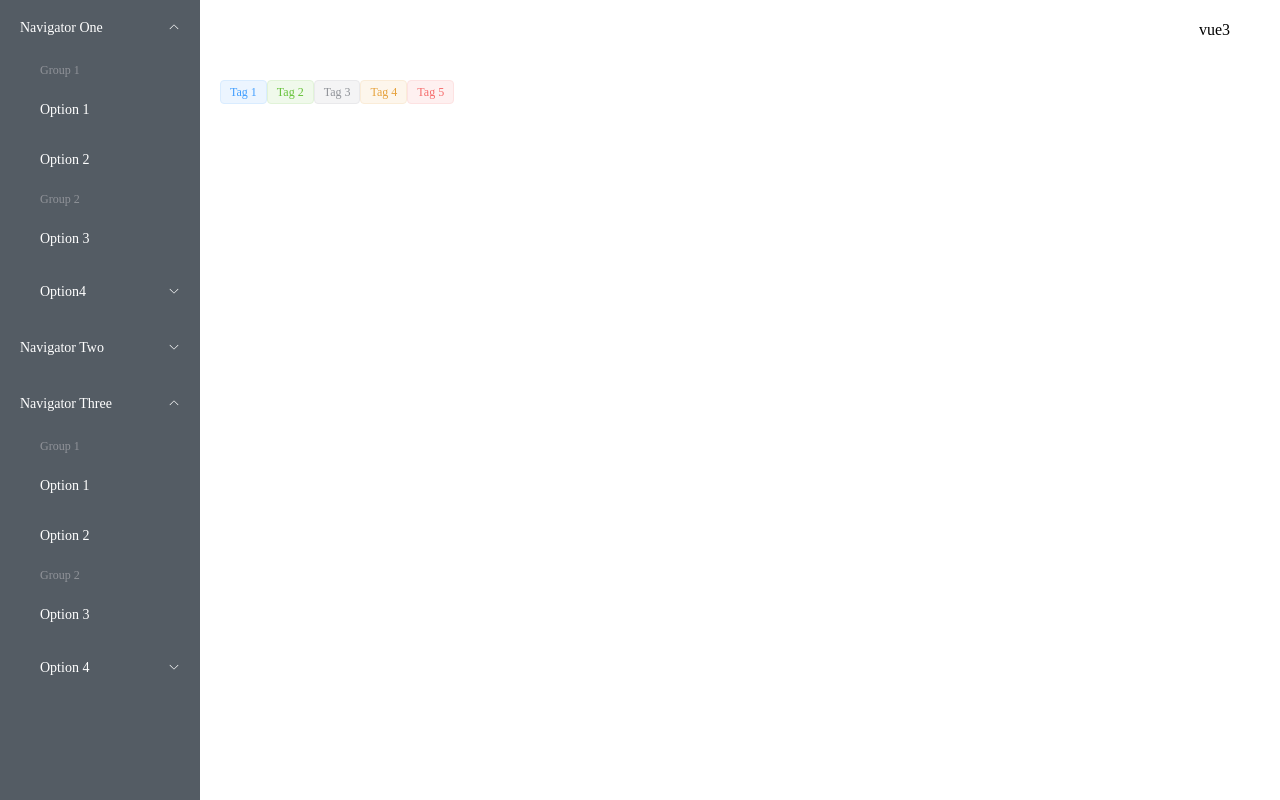
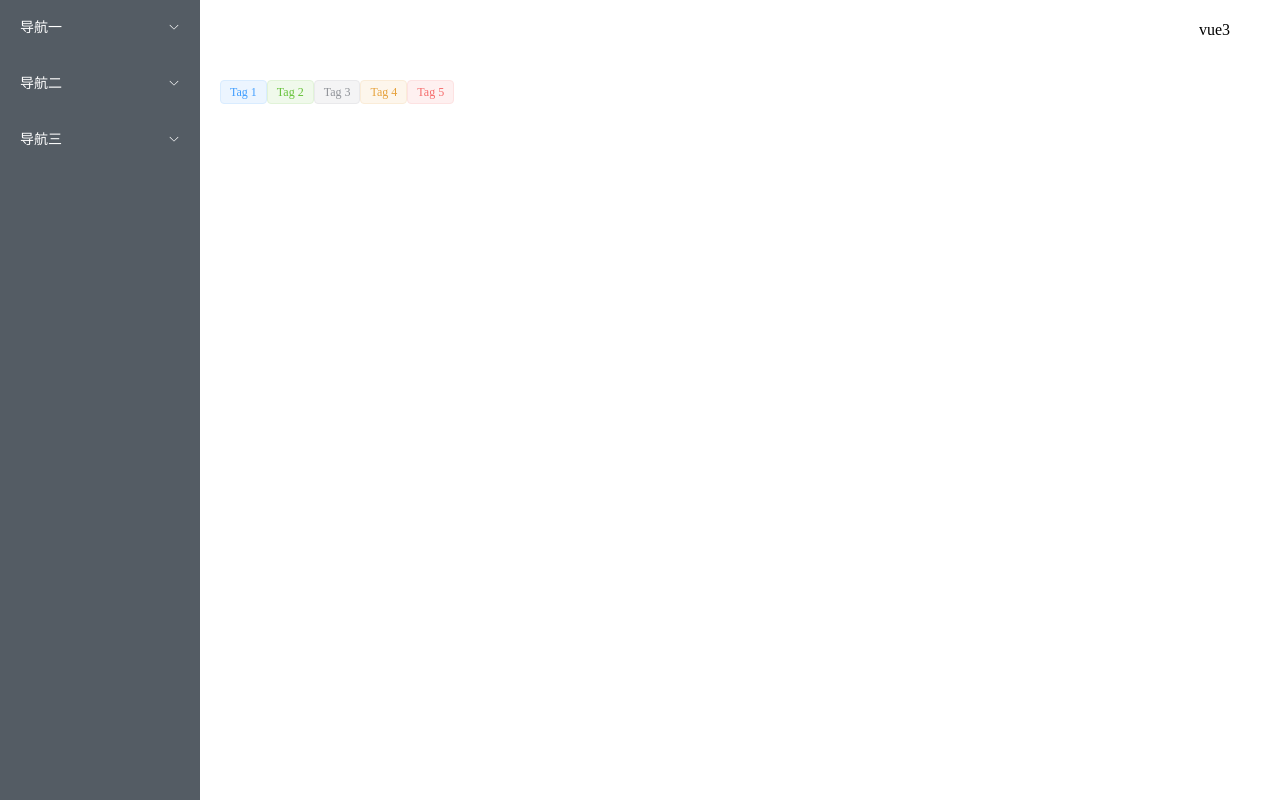
Before and after one commit to xugaoyang/vue3-admin, a Vue app: page / in a window 1280 px wide. Built offline with nearby package versions, Linux system fonts and the light colour scheme; some icons are missing.

Commit message:
feat(layout): add sidebar collapse

```diff
--- a/src/layout/Config.vue
+++ b/src/layout/Config.vue
@@ -1,28 +1,136 @@
 <template>
   <el-drawer
-    v-model="drawer"
+    size="300px"
+    :model-value="drawer"
     title="项目配置"
     :direction="direction"
+    :before-close="close"
   >
-    <span>Hi, there!</span>
+    <el-divider>主题</el-divider>
+    <el-switch v-model="theme"
+      active-color="lightgreen"
+      inactive-color="#000"
+      active-text="white"
+      inactive-text="black" />
+    <el-divider>导航模式</el-divider>
+    <div class="nav-types flex justify-around">
+      <el-tooltip class="item" effect="dark" content="左侧菜单模式" placement="bottom">
+        <div class="nav-type left-right-type flex">
+          <div class="left"></div>
+          <div class="right">
+            <div class="top"></div>
+            <div class="main"></div>
+          </div>
+        </div>
+      </el-tooltip>
+      <el-tooltip class="item" effect="dark" content="顶部菜单模式" placement="bottom">
+        <div class="nav-type top-bottom-type">
+          <div class="top"></div>
+          <div class="bottom flex">
+            <div class="left"></div>
+            <div class="main"></div>
+          </div>
+
+        </div>
+      </el-tooltip>
+    </div>
+    <el-divider>系统主题</el-divider>
+    <el-color-picker v-model="systemTheme" show-alpha />
+    <el-divider>顶栏主题</el-divider>
+    <el-color-picker v-model="headerTheme" show-alpha />
+    <el-divider>菜单主题</el-divider>
+    <el-color-picker v-model="menuTheme" show-alpha />
+    <el-divider>界面功能</el-divider>
   </el-drawer>
 </template>
 
 <script>
-import { defineComponent, toRefs } from 'vue'
+import { defineComponent, ref } from 'vue'
+import { Sunny, Moon } from '@element-plus/icons'
 
 export default defineComponent({
   props: {
     drawer: Boolean,
     direction: String
   },
-  setup(props) {
-    const drawer = toRefs(props, 'drawer')
-    console.log(drawer)
+  data() {
+    return {
+      active: Sunny,
+      inactive: Moon
+    }
   },
+  setup(props, { emit }) {
+    const theme = ref(true)
+    const navMode = ref('')
+    const systemTheme = ref('')
+    const headerTheme = ref('')
+    const menuTheme = ref('')
+    const customConfig = ref({})
+    const close = () => {
+      emit('update:drawer', false)
+    }
+    return {
+      theme,
+      navMode,
+      systemTheme,
+      headerTheme,
+      menuTheme,
+      customConfig,
+      close
+    }
+  }
 })
 </script>
 
 <style lang="scss" scoped>
+.nav-type {
+  position: relative;
+  width: 56px;
+  height: 48px;
+  margin-right: 16px;
+  overflow: hidden;
+  cursor: pointer;
+  background-color: #f0f2f5;
+  border-radius: 4px;
+  box-shadow: 0 1px 2.5px 0 rgba(0,0,0,.18);
+  &:hover {
+    border: 2px solid #9c27b0;
+  }
+}
+.left-right-type {
+  .left {
+    width: 33%;
+    background: #000;
+  }
+  .right {
+    width: 67%;
+    .top {
+      height: 16px;
+      background: #fff;
+    }
+    .main {
+      height:32px;
+      background: #ccc;
+    }
+  }
 
+}
+.top-bottom-type {
+  .top {
+    height: 16px;
+    background: #000;
+
+  }
+  .bottom {
+    height:32px;
+    .left {
+      width: 33%;
+      background: #fff;
+    }
+    .main {
+      width: 67%;
+      background: #ccc;
+    }
+  }
+}
 </style>
--- a/src/layout/Header.vue
+++ b/src/layout/Header.vue
@@ -1,13 +1,15 @@
 <template>
   <div class="flex justify-between h-full w-full">
-    <div class="header-l"></div>
+    <div class="header-l">
+      <Collapse></Collapse>
+    </div>
     <div class="header-r flex items-center">
       <span class="pr-10 pl-10 cursor-pointer">vue3</span>
       <el-icon class="mr-10 ml-10 cursor-pointer" :size="20" color="#000" @click="drawer = true">
         <setting />
       </el-icon>
     </div>
-    <Config @update:drawer="drawer" :direction="direction"></Config>
+    <Config v-model:drawer="drawer" :direction="direction"></Config>
   </div>
 
 </template>
@@ -15,10 +17,12 @@
 <script>
 import { defineComponent, ref } from 'vue'
 import Config from './Config.vue'
+import Collapse from './components/collapse.vue'
 
 export default defineComponent({
   components: {
-    Config
+    Config,
+    Collapse
   },
   setup() {
     const drawer = ref(false)
--- a/src/layout/Sidebar.vue
+++ b/src/layout/Sidebar.vue
@@ -1,26 +1,22 @@
 <template>
 
-  <el-aside width="200px">
-    <el-menu class="h-full" :default-openeds="['1', '3']" background-color="#545c64" active-text-color="#ffd04b" text-color="#fff">
+  <!-- <el-aside> -->
+    <el-menu class="h-full side-menu" background-color="#545c64" active-text-color="#ffd04b" text-color="#fff" router :collapse="isMenuCollapse">
       <el-sub-menu index="1">
         <template #title
-          ><i class="el-icon-message"></i>Navigator One</template
+          ><i class="el-icon-message"></i>
+          <span>导航一</span></template
         >
         <el-menu-item-group>
-          <template #title>Group 1</template>
-          <el-menu-item index="1-1">Option 1</el-menu-item>
-          <el-menu-item index="1-2">Option 2</el-menu-item>
+          <el-menu-item index="/table">table</el-menu-item>
+          <el-menu-item index="/helloworld">helloworld</el-menu-item>
         </el-menu-item-group>
-        <el-menu-item-group title="Group 2">
-          <el-menu-item index="1-3">Option 3</el-menu-item>
-        </el-menu-item-group>
-        <el-sub-menu index="1-4">
-          <template #title>Option4</template>
-          <el-menu-item index="1-4-1">Option 4-1</el-menu-item>
-        </el-sub-menu>
       </el-sub-menu>
       <el-sub-menu index="2">
-        <template #title><i class="el-icon-menu"></i>Navigator Two</template>
+        <template #title>
+          <i class="el-icon-menu"></i>
+          <span>导航二</span>
+        </template>
         <el-menu-item-group>
           <template #title>Group 1</template>
           <el-menu-item index="2-1">Option 1</el-menu-item>
@@ -35,9 +31,10 @@
         </el-sub-menu>
       </el-sub-menu>
       <el-sub-menu index="3">
-        <template #title
-          ><i class="el-icon-setting"></i>Navigator Three</template
-        >
+        <template #title>
+          <i class="el-icon-setting"></i>
+          <span>导航三</span>
+        </template>
         <el-menu-item-group>
           <template #title>Group 1</template>
           <el-menu-item index="3-1">Option 1</el-menu-item>
@@ -52,19 +49,28 @@
         </el-sub-menu>
       </el-sub-menu>
     </el-menu>
-  </el-aside>
+  <!-- </el-aside> -->
 </template>
 
 <script>
-import { defineComponent } from 'vue'
+import { defineComponent, computed } from 'vue'
+import { useStore } from 'vuex'
 
 export default defineComponent({
   setup() {
-
+    let store = useStore()
+    const isMenuCollapse = computed(() => {
+      return store.state.isMenuCollapse
+    })
+    return {
+      isMenuCollapse
+    }
   },
 })
 </script>
 
 <style lang="scss" scoped>
-
+.side-menu:not(.el-menu--collapse) {
+  width: 200px;
+}
 </style>
--- /dev/null
+++ b/src/layout/components/collapse.vue
@@ -0,0 +1,41 @@
+<template>
+  <div>
+    <el-icon class="cursor-pointer" v-if="isMenuCollapse" @click="changeCollapseStatus(false)">
+      <expand />
+    </el-icon>
+    <el-icon class="cursor-pointer" v-else @click="changeCollapseStatus(true)">
+      <fold />
+    </el-icon>
+  </div>
+</template>
+
+<script>
+import { defineComponent, computed } from 'vue'
+import { useStore } from 'vuex'
+import { Expand, Fold } from '@element-plus/icons'
+
+export default defineComponent({
+  components: {
+    Expand,
+    Fold
+  },
+  setup() {
+    let store = useStore()
+    const isMenuCollapse = computed(() => {
+      return store.state.isMenuCollapse
+    })
+    console.log(isMenuCollapse)
+    const changeCollapseStatus = (val) => {
+      store.dispatch('changeMenuCollapse', val)
+    }
+    return {
+      changeCollapseStatus,
+      isMenuCollapse
+    }
+  },
+})
+</script>
+
+<style lang="scss" scoped>
+
+</style>
--- /dev/null
+++ b/src/store/index.js
@@ -0,0 +1,26 @@
+import { createStore } from 'vuex'
+import {CHANGE_MENU_COLLAPSE} from './mutation-types'
+
+const store = createStore({
+  state: {
+      isMenuCollapse: false
+  },
+  getters: {
+    isMenuCollapse(state) {
+      return state.isMenuCollapse
+    }
+  },
+  mutations: {
+    [CHANGE_MENU_COLLAPSE](state, payload) {
+      console.log(payload)
+      state.isMenuCollapse = payload
+    }
+  },
+  actions: {
+    changeMenuCollapse({ commit }, payload) {
+      commit('CHANGE_MENU_COLLAPSE', payload)
+    }
+  }
+})
+
+export default store
--- /dev/null
+++ b/src/store/mutation-types.js
@@ -0,0 +1 @@
+export const CHANGE_MENU_COLLAPSE = 'CHANGE_MENU_COLLAPSE'
--- /dev/null
+++ b/src/theme/index.css
@@ -0,0 +1,3 @@
+:root {
+  --el-color-primary: red;
+}
```
Also changed, not shown: package.json (+5 -2 lines), src/main.js (+6 -1 lines), 1 other file (tests, documents, lock files or other folders).
